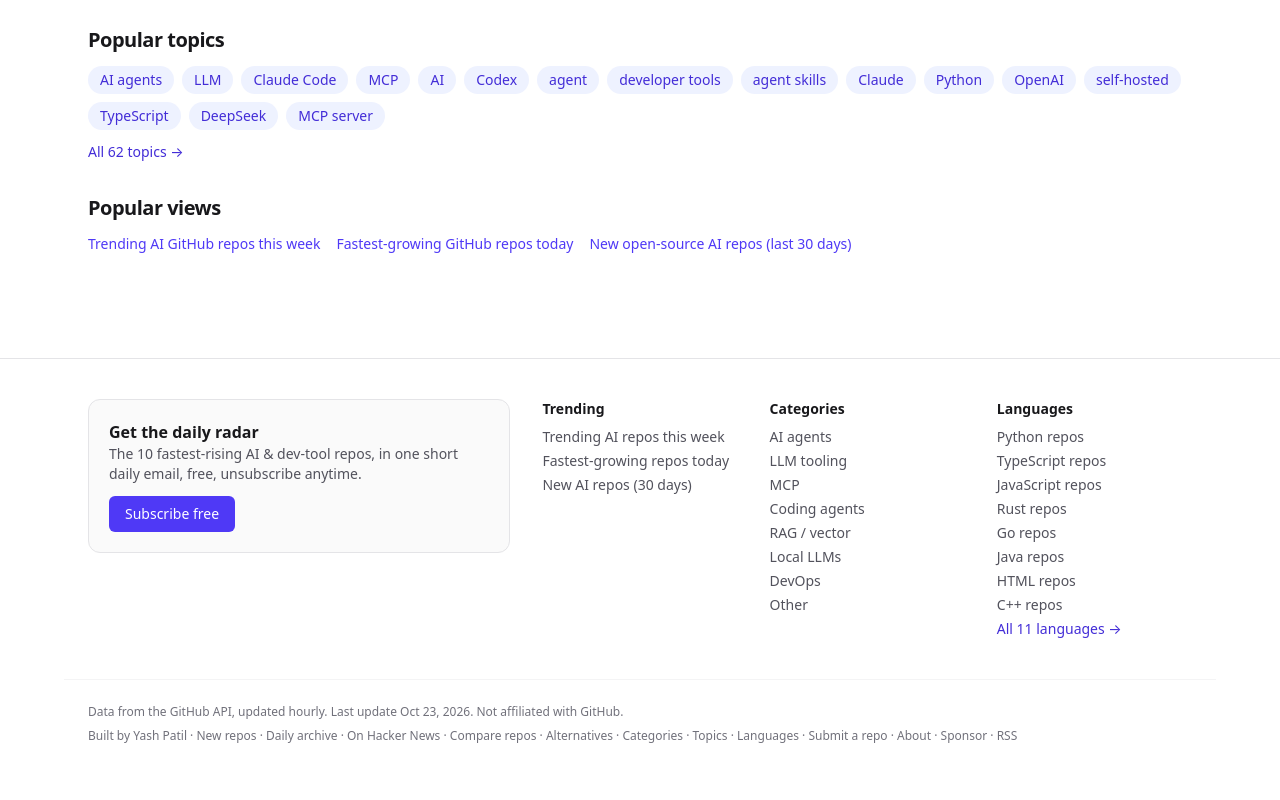
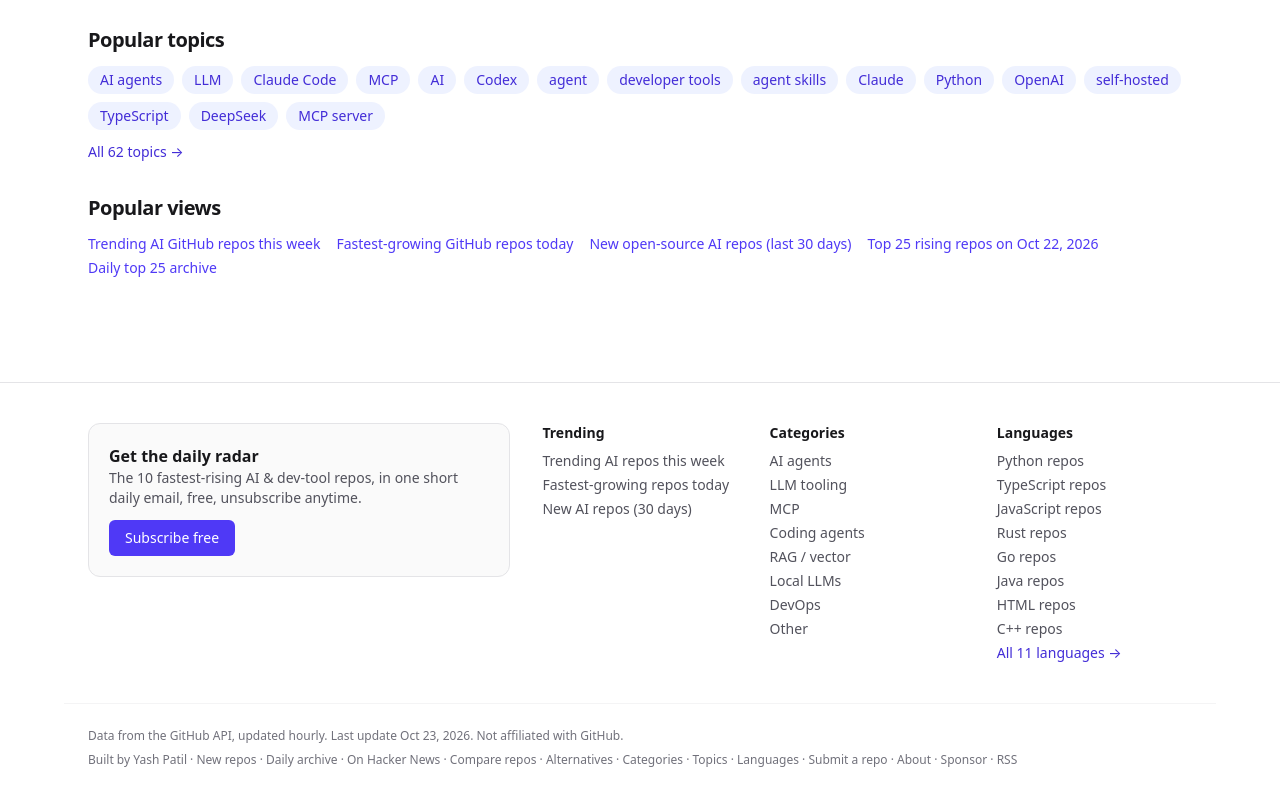
Before and after one commit to yvshpvtil/ossradar, a Next.js app: page / in a window 1280 px wide. Shown: the part 6994-7794 px from the top of the page. Before the commit the page ends 7770 px from the top, so only its background shows below. Built offline with nearby package versions, Linux system fonts and the light colour scheme; no server answers.

Commit message:
seo(home): Popular views now links the latest daily top 25 page (dated anchor) and the daily archive, so the freshest /daily/{date} page gets a crawlable link from the homepage instead of only the footer archive link

```diff
--- a/app/page.tsx
+++ b/app/page.tsx
@@ -15,6 +15,8 @@
 import { TrendingGrid } from "@/components/TrendingGrid";
 import { HomeSidebar } from "@/components/HomeSidebar";
 import { getNewRepos } from "@/lib/newRepos";
+import { getArchiveDays } from "@/lib/daily";
+import { formatDate } from "@/lib/format";
 import { getTopics, topicLabel } from "@/lib/topics";
 
 const HOME_TITLE = `Trending AI & dev-tool GitHub repos today · ${SITE.name}`;
@@ -31,6 +33,7 @@
   const spotlight = pickRepoOfTheDay(data.repos);
   const trending = rankRepos(data.repos, "today").filter((r) => r.fullName !== spotlight?.fullName).slice(0, 6);
   const newCount = getNewRepos().reduce((n, g) => n + g.repos.length, 0);
+  const latestDay = getArchiveDays()[0];
   // Most-used topics that have a hub page; skip singular/plural twins (ai-agent vs ai-agents) so the row isn't repetitive.
   // Singular/plural twins (ai-agent/ai-agents) are already folded into one hub by getTopics().
   const popularTopics = getTopics().slice(0, 16);
@@ -114,6 +117,14 @@
               <Link className="text-indigo-600 hover:underline dark:text-indigo-400" href={`/trending/${l.slug}`}>{l.title}</Link>
             </li>
           ))}
+          {latestDay && (
+            <li>
+              <Link className="text-indigo-600 hover:underline dark:text-indigo-400" href={`/daily/${latestDay}`}>{`Top 25 rising repos on ${formatDate(latestDay)}`}</Link>
+            </li>
+          )}
+          <li>
+            <Link className="text-indigo-600 hover:underline dark:text-indigo-400" href="/daily">Daily top 25 archive</Link>
+          </li>
         </ul>
       </section>
     </>
```
